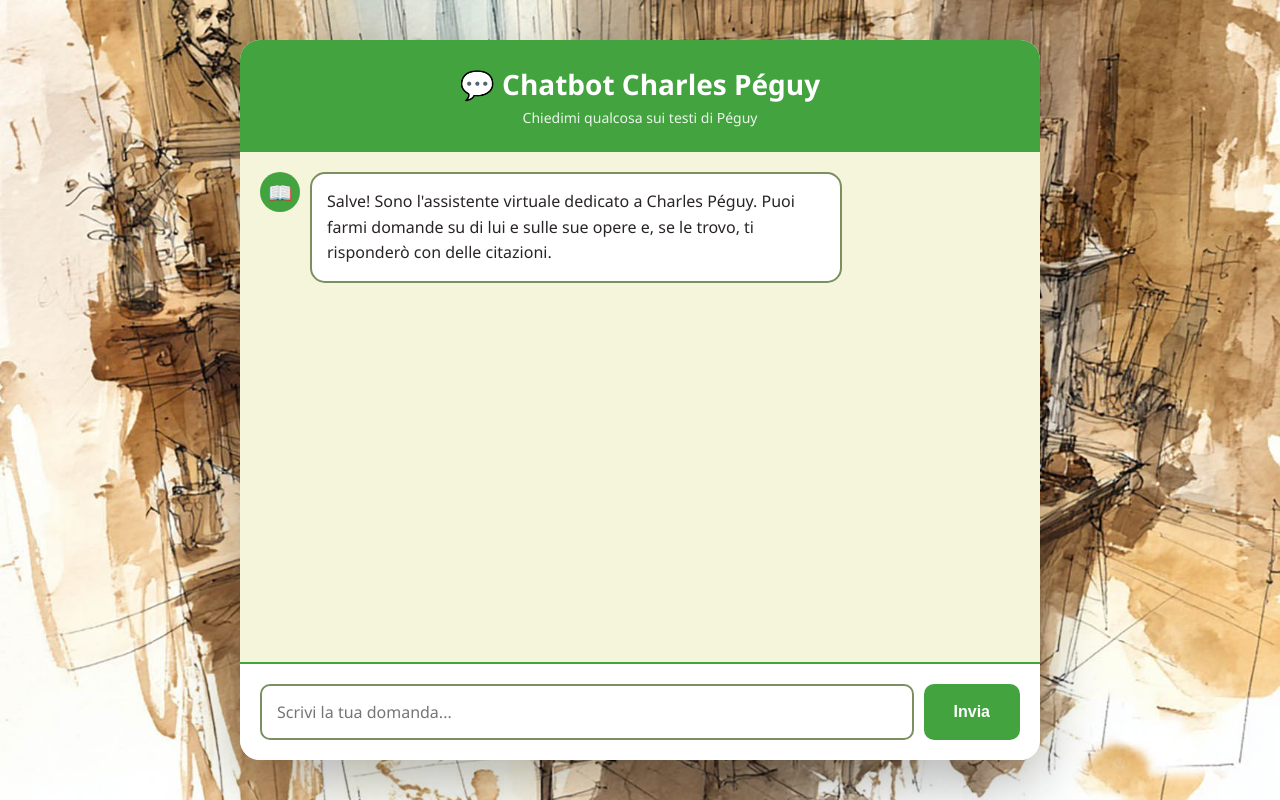
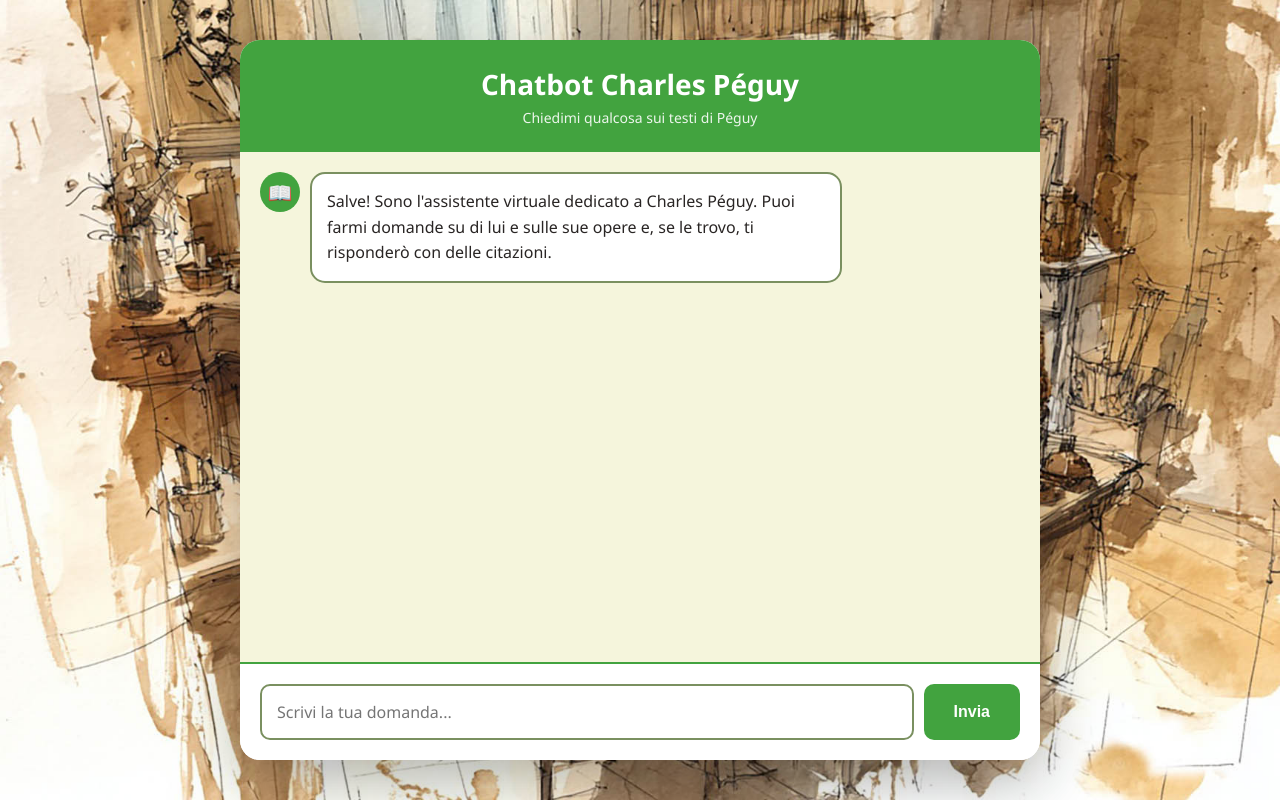
Before and after one commit to centropeguy-dot/peguy-backend, a website: page public/index.html in a window 1280 px wide. Drawn offline with nearby package versions, Linux system fonts and the light colour scheme; files whose address does not match are found by name.

Commit message:
Update index.html

```diff
--- a/public/index.html
+++ b/public/index.html
@@ -227,7 +227,7 @@
   <body>
     <div class="chat-container">
       <div class="chat-header">
-        <h1>💬 Chatbot Charles Péguy</h1>
+        <h1> Chatbot Charles Péguy</h1>
         <p>Chiedimi qualcosa sui testi di Péguy</p>
       </div>
 
```
